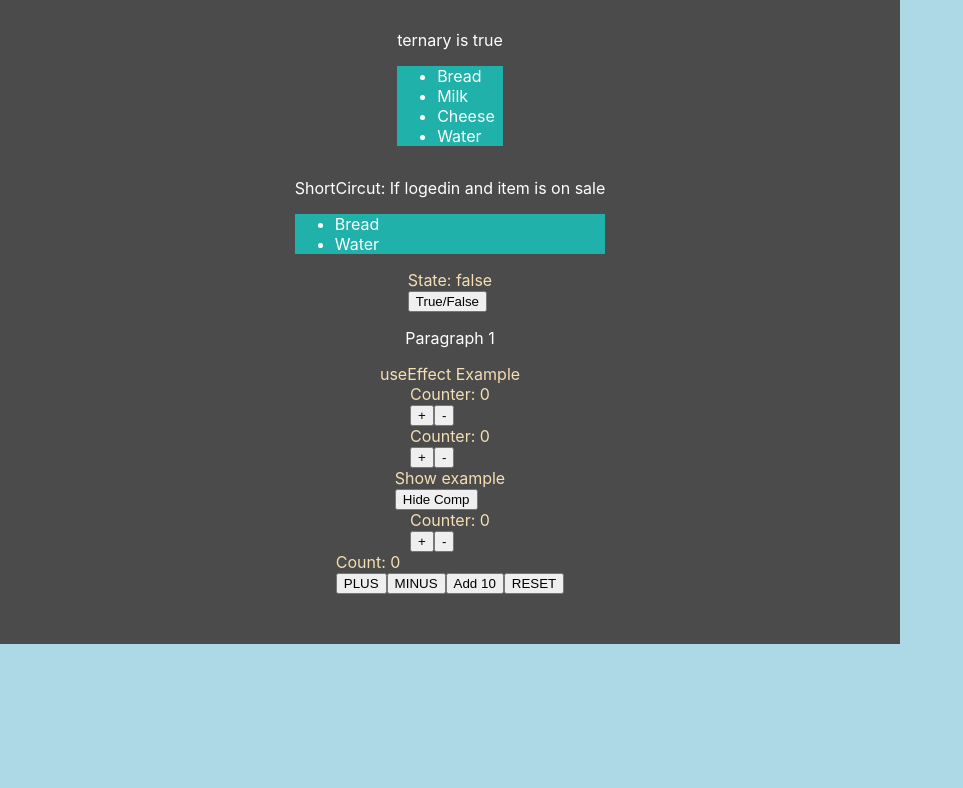
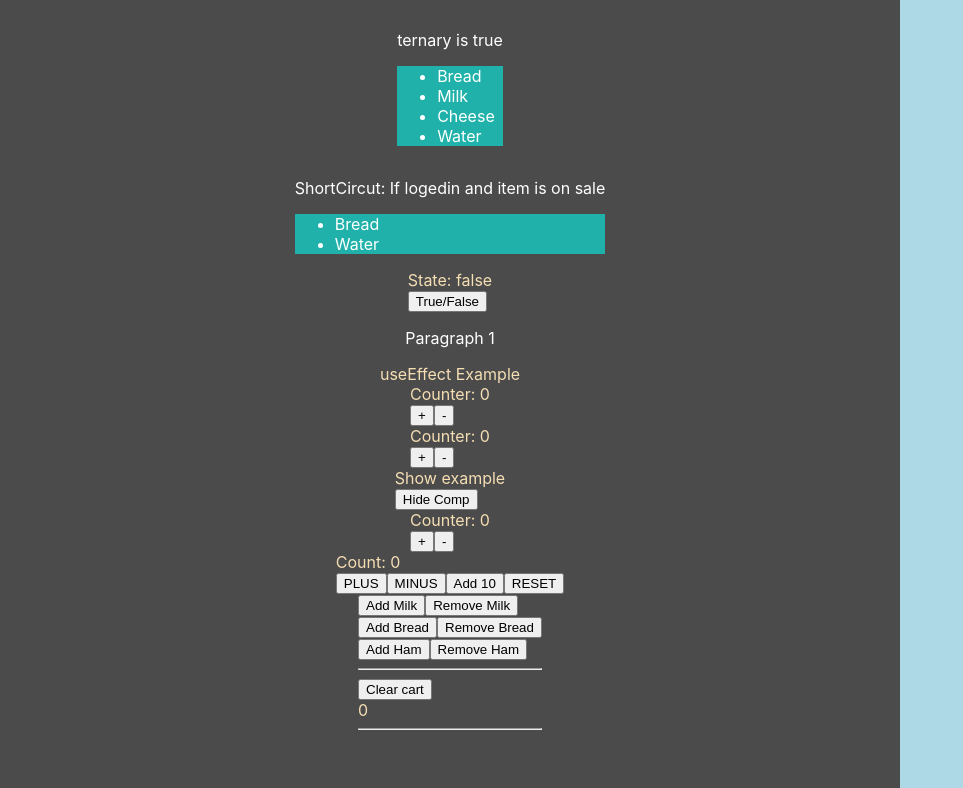
Before and after one commit to NatuRal3/feu2-frameworks, a React (Create React App) app in the folder m-f-a/: page / in a window 1280 px wide. Shown: the part 713-1501 px from the top of the page, without its empty margins (0-963 px from the left). Before the commit the page ends 1357 px from the top, so only its background shows below. Built offline with nearby package versions, Linux system fonts and the light colour scheme.

Commit message:
added useReducerShoppingCart Example

```diff
--- a/m-f-a/src/App.js
+++ b/m-f-a/src/App.js
@@ -19,6 +19,7 @@ import UseEffectRunWhenCompIsMounted from "./state/UseEffectRunWhenCompIsMounted
 import UseEffectCleanUpFunction from "./state/UseEffectCleanUpFunction";
 import UseEffectCleanUpFunctionV2 from "./state/UseEffectCleanUpFunctionv2";
 import UseReducerV1 from "./state/UseReducer";
+import UseReducerShoppingCart from "./state/UseReducerShoppingCart";
 
 function App() {
   return (
@@ -41,6 +42,7 @@ function App() {
       <UseEffectCleanUpFunction />
       <UseEffectCleanUpFunctionV2 />
       <UseReducerV1 />
+      <UseReducerShoppingCart />
     </div>
   );
 }
--- /dev/null
+++ b/m-f-a/src/state/UseReducerShoppingCart.js
@@ -0,0 +1,114 @@
+import React, { useReducer } from "react";
+
+const products = [
+  {
+    id: 0,
+    title: "Milk",
+    price: 26.0,
+    discountedPrice: 17.99,
+  },
+  {
+    id: 1,
+    title: "Bread",
+    price: 29.3,
+    discountedPrice: 19.99,
+  },
+  {
+    id: 2,
+    title: "Ham",
+    price: 19.99,
+    discountedPrice: 10.99,
+  },
+];
+
+export const initialStateShoppingCart = { cart: [], total: 0 };
+
+export function reducer(state, action) {
+  let productIndex;
+  let newTotal;
+  let cart;
+
+  switch (action.type) {
+    case "addProductToCart":
+      cart = [...state.cart];
+
+      productIndex = cart.findIndex((product) => product.id === action.payload.id);
+      if (productIndex === -1) {
+        cart.push({ ...action.payload, quantity: 1 });
+      } else {
+        cart = [
+          ...cart.slice(0, productIndex),
+          { ...cart[productIndex], quantity: cart[productIndex].quantity + 1 },
+
+          ...cart.slice(productIndex + 1),
+        ];
+      }
+      newTotal = cart.reduce((currentTotal, product) => {
+        currentTotal += product.discountedPrice * product.quantity;
+        return currentTotal;
+      }, 0);
+      return { ...state, cart: cart, total: newTotal };
+
+    case "removeProduct":
+      cart = [...state.cart];
+      productIndex = cart.findIndex((product) => product.id === action.payload.id);
+      if (productIndex !== -1) {
+        if (cart[productIndex].quantity > 1) {
+          cart = [
+            ...cart.slice(0, productIndex),
+            {
+              ...cart[productIndex],
+              quantity: cart[productIndex].quantity - 1,
+            },
+            ...cart.slice(productIndex + 1),
+          ];
+        } else {
+          cart = [...cart.slice(0, productIndex), ...cart.slice(productIndex + 1)];
+        }
+      }
+
+      newTotal = cart.reduce((currentTotal, product) => {
+        currentTotal += product.discountedPrice * product.quantity;
+        return currentTotal;
+      }, 0);
+      return { ...state, cart: cart, total: newTotal };
+
+    case "clearCart":
+      return { cart: [], total: 0 };
+    default:
+      return state;
+  }
+}
+
+function UseReducerShoppingCart() {
+  const [state, dispatch] = useReducer(reducer, initialStateShoppingCart);
+  return (
+    <div>
+      {products.map((product) => (
+        <div key={product.id}>
+          <button onClick={() => dispatch({ type: "addProductToCart", payload: product })}>
+            Add {product.title}
+          </button>
+          <button onClick={() => dispatch({ type: "removeProduct", payload: product })}>
+            Remove {product.title}
+          </button>
+        </div>
+      ))}
+      <div>
+        <hr />
+        <button onClick={() => dispatch({ type: "clearCart" })}>Clear cart</button>
+      </div>
+      <div>{state.total}</div>
+      <hr />
+      <div>
+        {state.cart.map((product) => (
+          <div key={product.id}>
+            {product.quantity} - {product.title} - {product.discountedPrice}
+          </div>
+        ))}
+      </div>
+    </div>
+  );
+}
+
+export default UseReducerShoppingCart;
```
